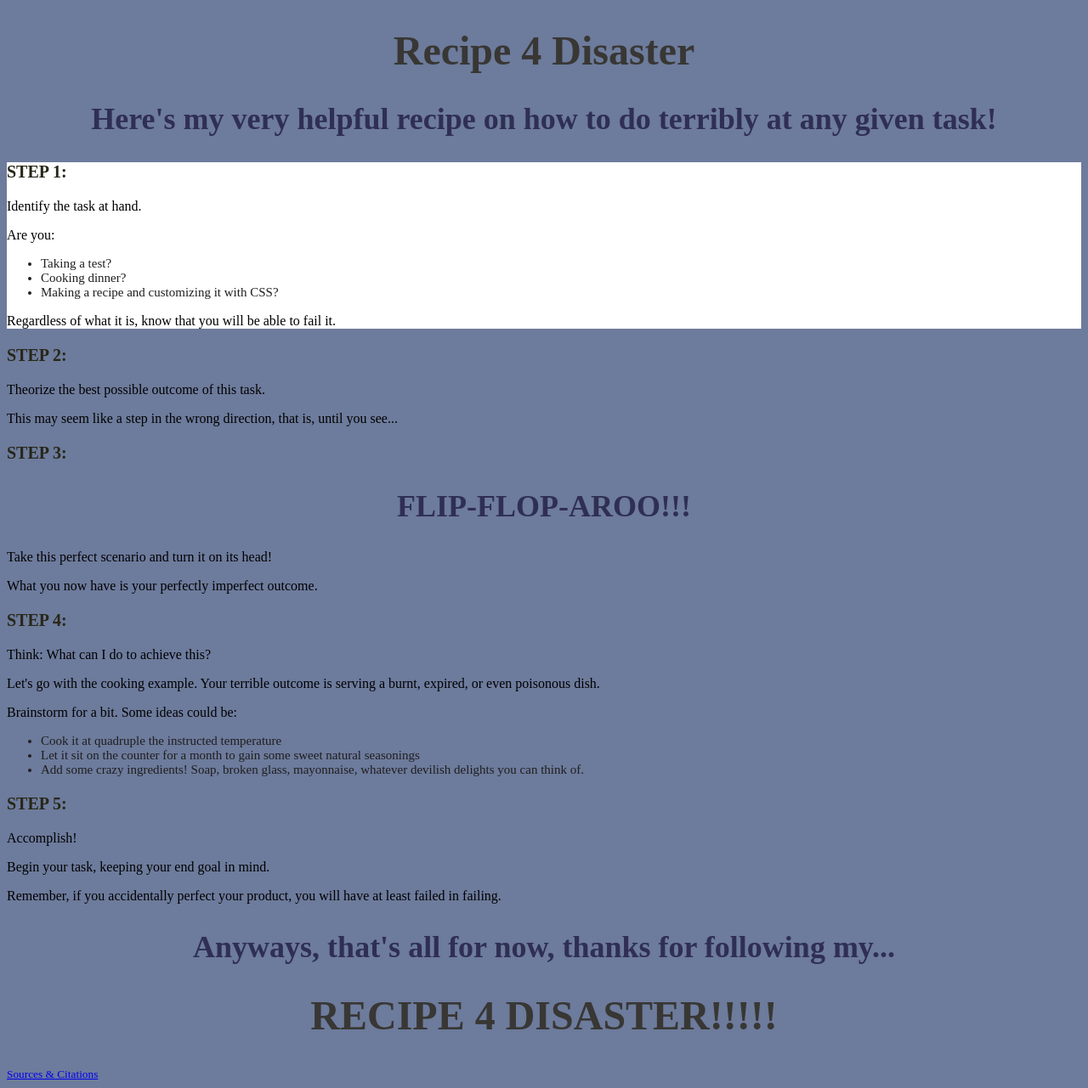
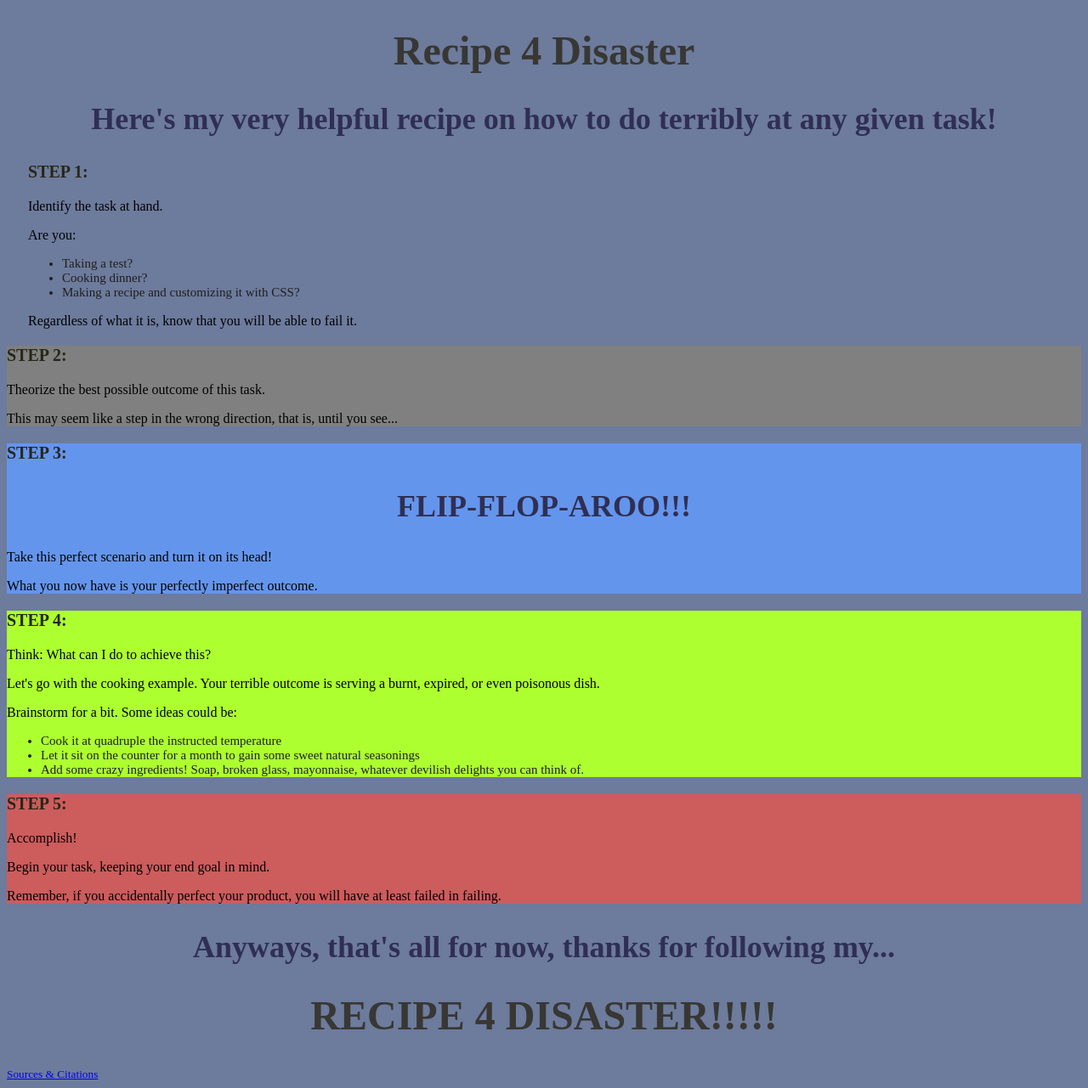
Before and after one commit to IACS-26-27/web-design-1-recipe-assignment-cereal3000, a website: page index.html in a window 1280 px wide. Shown: the whole page at 85% size. Drawn offline with Linux system fonts and the light colour scheme.

Commit message:
commiting like crazy

```diff
--- a/styles.css
+++ b/styles.css
@@ -38,5 +38,22 @@ body {
 }
 
 .step1 {
-  background-color: white;
+  background-color: rgb(109, 123, 156);
+  margin-left: 25px;
 }
+
+.step2 {
+  background-color: gray;
+}
+
+.step3 {
+  background-color: cornflowerblue;
+}
+
+.step4 {
+  background-color: greenyellow;
+}
+
+.step5 {
+  background-color: indianred;
+}
```
